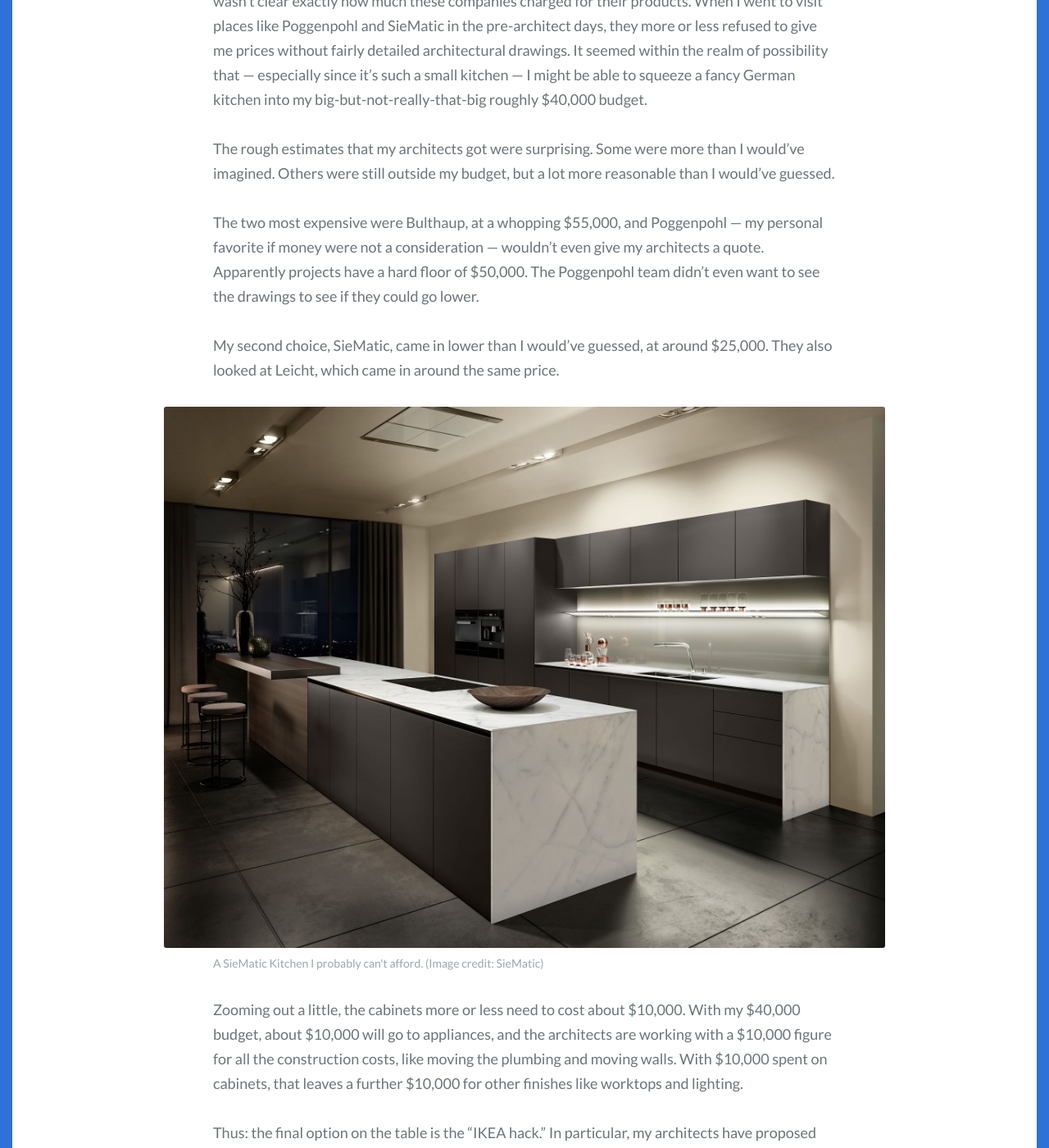
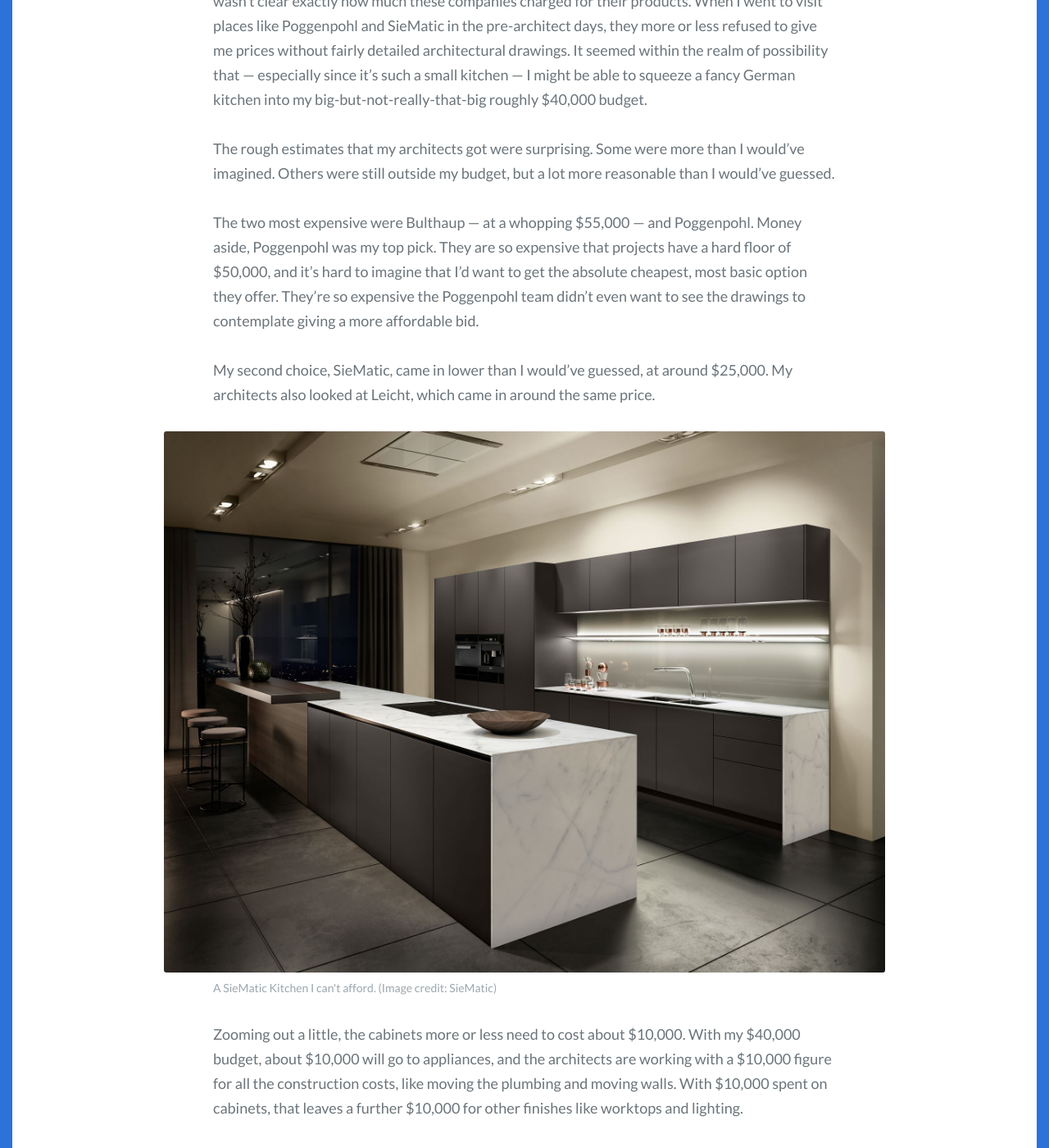
Before and after one commit to jkibe/kitchen145, a Jekyll site: the page built from _posts/2020-11-12-cabients-are-expensive.md, in a window 1280 px wide and 1400 px high, scrolled down 2447 px. Shown: the whole window at 82% size. Built offline with Jekyll 4.4.1, drawn with Linux system fonts in a browser that asks for light colours; some web fonts are replaced.

Commit message:
Clean up a few sentences

```diff
--- a/_posts/2020-11-12-cabients-are-expensive.md
+++ b/_posts/2020-11-12-cabients-are-expensive.md
@@ -23,11 +23,11 @@ If money were no object, I'd get cabinets from one of the high-end German manufa
 
 The rough estimates that my architects got were surprising. Some were more than I would've imagined. Others were still outside my budget, but a lot more reasonable than I would've guessed.
 
-The two most expensive were Bulthaup, at a whopping $55,000, and Poggenpohl --- my personal favorite if money were not a consideration --- wouldn't even give my architects a quote. Apparently projects have a hard floor of $50,000. The Poggenpohl team didn't even want to see the drawings to see if they could go lower.
+The two most expensive were Bulthaup --- at a whopping $55,000 --- and Poggenpohl. Money aside, Poggenpohl was my top pick. They are so expensive that projects have a hard floor of $50,000, and it's hard to imagine that I'd want to get the absolute cheapest, most basic option they offer. They're so expensive the Poggenpohl team didn't even want to see the drawings to contemplate giving a more affordable bid.
 
-My second choice, SieMatic, came in lower than I would've guessed, at around $25,000. They also looked at Leicht, which came in around the same price.
+My second choice, SieMatic, came in lower than I would've guessed, at around $25,000. My architects also looked at Leicht, which came in around the same price.
 
-{% include image_caption.html imageurl="images/siematic-pure-010.jpeg" title="SieMatic Pure" caption="A SieMatic Kitchen I probably can't afford. (Image credit: SieMatic)" %}
+{% include image_caption.html imageurl="images/siematic-pure-010.jpeg" title="SieMatic Pure" caption="A SieMatic Kitchen I can't afford. (Image credit: SieMatic)" %}
 
 Zooming out a little, the cabinets more or less need to cost about $10,000. With my $40,000 budget, about $10,000 will go to appliances, and the architects are working with a $10,000 figure for all the construction costs, like moving the plumbing and moving walls. With $10,000 spent on cabinets, that leaves a further $10,000 for other finishes like worktops and lighting.
 
```
